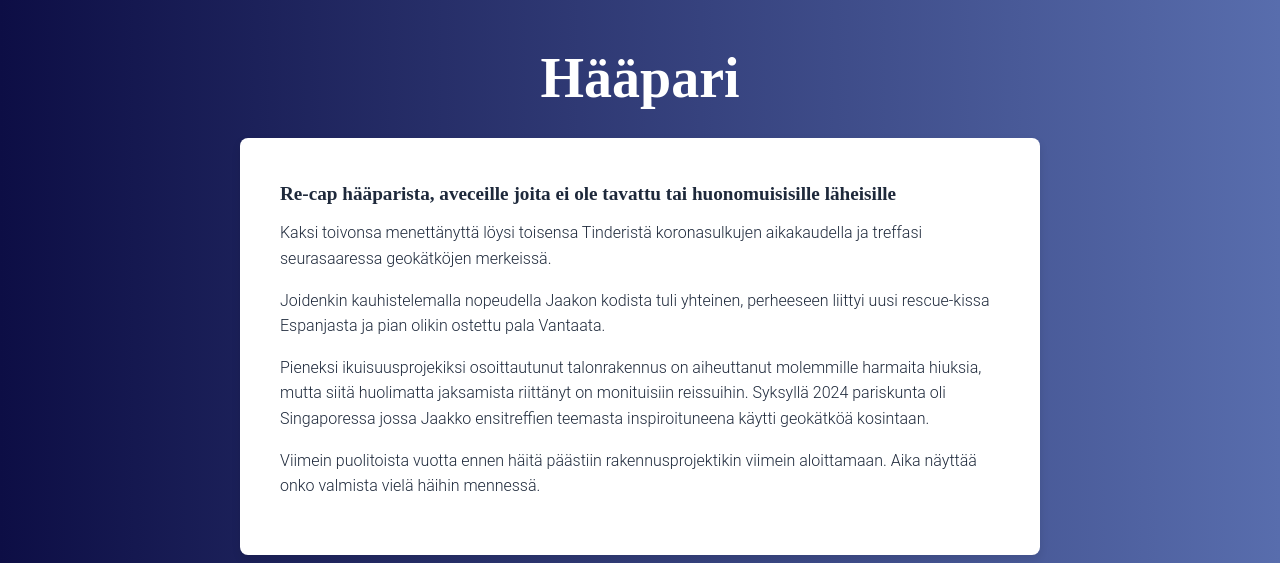
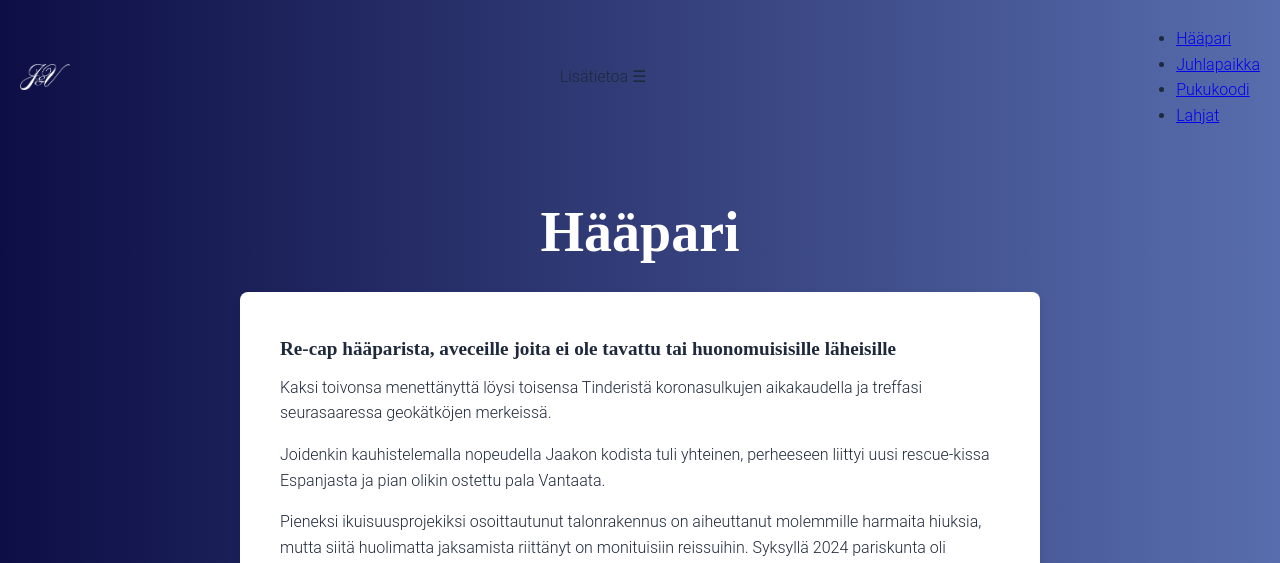
Before and after one commit to rapusirkus/rapusirkus.github.io, a Jekyll site: the page haapari.html, which Jekyll copies as it is, in a window 1280 px wide. Shown: the top 563 px of the page. Built offline with Jekyll 4.4.1, drawn with Linux system fonts in a browser that asks for light colours; some web fonts are replaced.

Commit message:
Adjust hero section margins and navigation for better layout

```diff
--- a/haapari.html
+++ b/haapari.html
@@ -141,7 +141,7 @@
 
             .hero img {
                 width: 250px;
-                margin-top: 60px;
+                margin-top: 100px;
             }
         }
 
@@ -154,9 +154,53 @@
                 width: 400px;
             }
         }
+
+        .nav-logo {
+            width: 50px; /* Slightly larger logo */
+            margin-left: 0;
+            display: flex;
+            align-items: center;
+        }
+
+        .nav-inner {
+            display: flex;
+            justify-content: space-between;
+            align-items: center;
+            padding: 10px 20px;
+        }
+
+        .hero {
+            display: flex;
+            flex-direction: column;
+            justify-content: center;
+            align-items: center;
+            height: 70vh;
+            color: white;
+            text-align: center;
+            background: none;
+            padding-top: 100px;
+            margin-bottom: 100px; /* Add bottom margin to prevent overlap */
+        }
     </style>
 </head>
 <body>
+    <nav class="nav">
+        <div class="nav-inner">
+            <a href="#" class="logo">
+                <img src="assets/images/hero-icon.png" alt="Hero Icon" class="nav-logo">
+            </a>
+            <div class="menu-toggle">
+                <span class="menu-text">Lisätietoa</span>
+                <span class="hamburger-icon">☰</span>
+            </div>
+            <ul class="dropdown-menu">
+                <li><a href="haapari.html">Hääpari</a></li>
+                <li><a href="#juhlapaikka">Juhlapaikka</a></li>
+                <li><a href="#pukukoodi">Pukukoodi</a></li>
+                <li><a href="#lahjat">Lahjat</a></li>
+            </ul>
+        </div>
+    </nav>
     <div class="section" id="haapari">
         <h1 style="color: white;">Hääpari</h1>
         <div class="card">
--- a/index.html
+++ b/index.html
@@ -213,7 +213,7 @@
 
             .hero img {
                 width: 250px;
-                margin-top: 60px;
+                margin-top: 100px;
             }
         }
 
@@ -243,6 +243,7 @@
             text-align: center;
             background: none;
             padding-top: 100px;
+            margin-bottom: 100px;
         }
 
         .hero h1 {
```
Also changed, not shown: other parts of haapari.html (+8 -0 lines).
